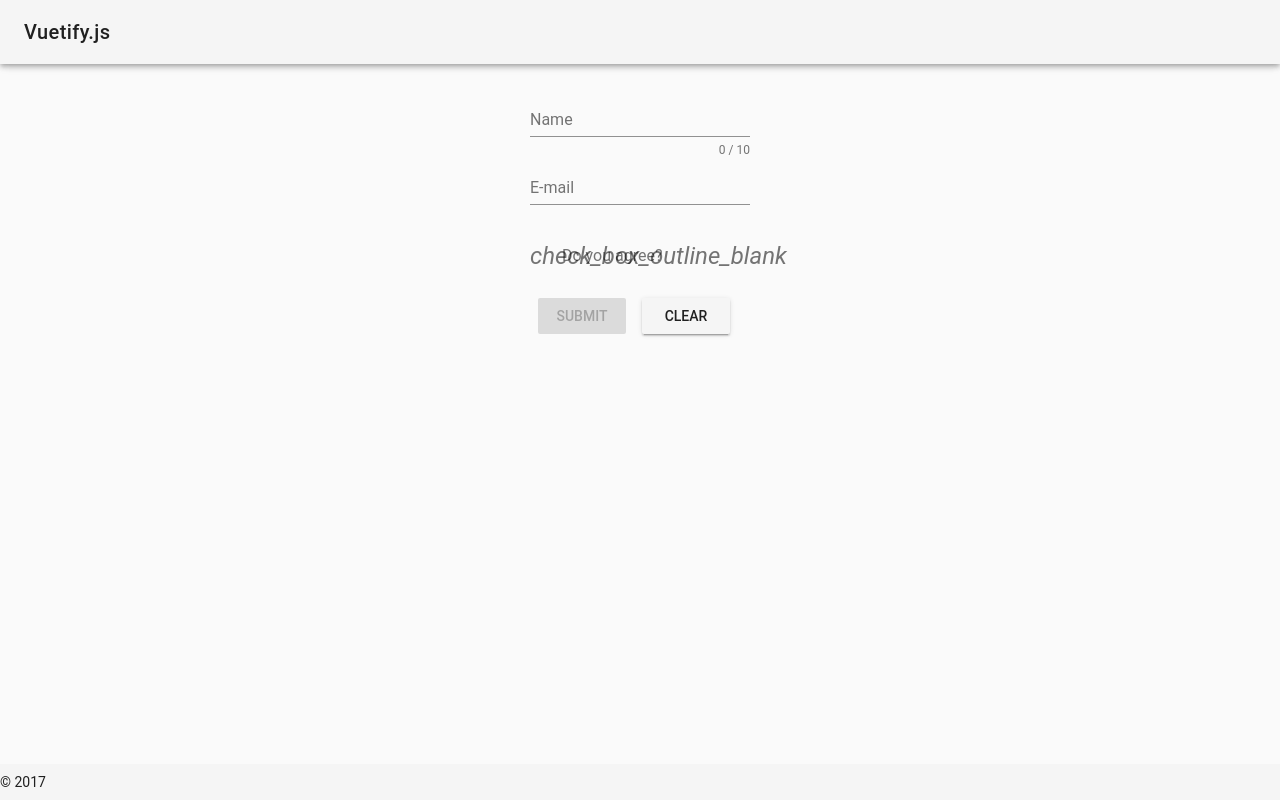
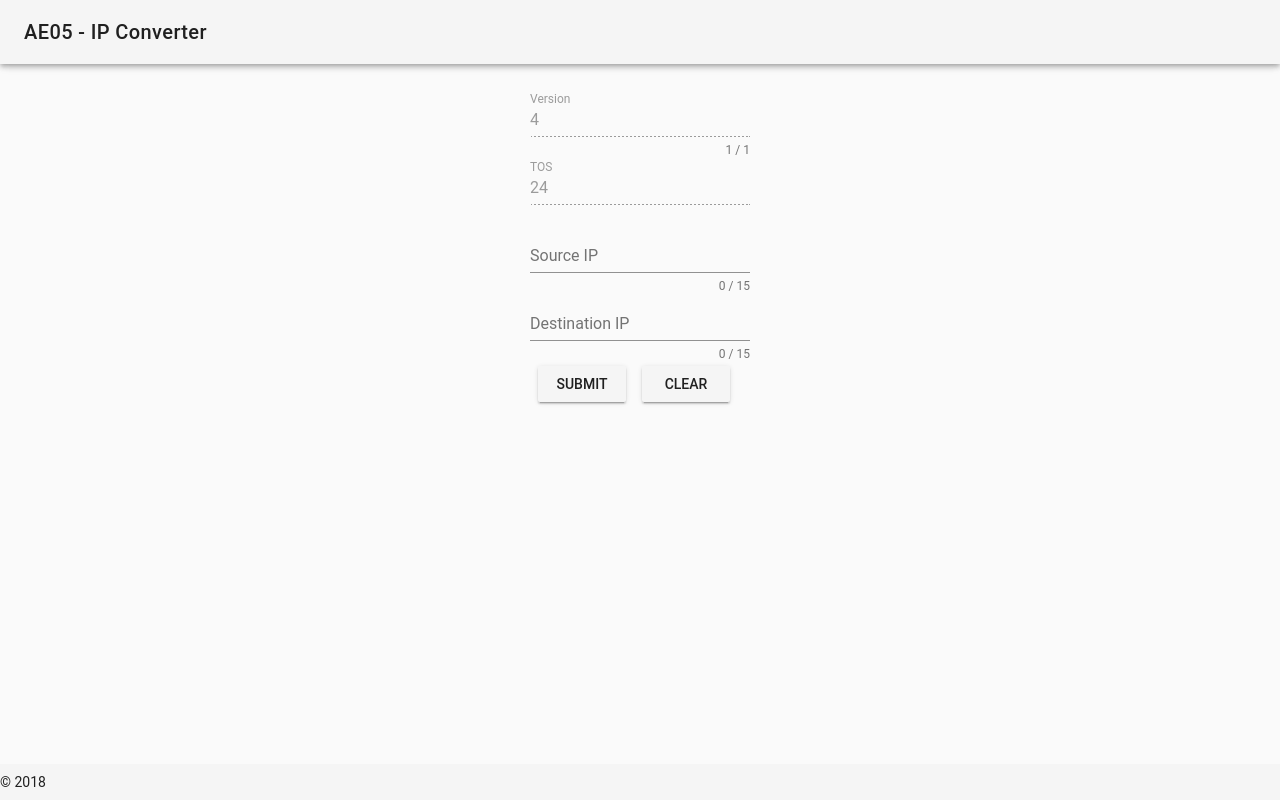
Before and after one commit to filipweidemann/ae05-ip-converter, a Vue app in the folder frontend/: page / in a window 1280 px wide. Built offline with nearby package versions, Linux system fonts and the light colour scheme; the HTML template or start-up script is replaced by a standard one.

Commit message:
add ip fields to frontend

```diff
--- a/frontend/src/App.vue
+++ b/frontend/src/App.vue
@@ -2,31 +2,14 @@
   <v-app>
     <v-toolbar
       app
-      :clipped-left="clipped"
     >
       <v-toolbar-title v-text="title"></v-toolbar-title>
     </v-toolbar>
     <v-content>
       <CConverter/>
     </v-content>
-    <v-navigation-drawer
-      temporary
-      :right="right"
-      v-model="rightDrawer"
-      fixed
-      app
-    >
-      <v-list>
-        <v-list-tile @click="right = !right">
-          <v-list-tile-action>
-            <v-icon>compare_arrows</v-icon>
-          </v-list-tile-action>
-          <v-list-tile-title>Switch drawer (click me)</v-list-tile-title>
-        </v-list-tile>
-      </v-list>
-    </v-navigation-drawer>
-    <v-footer :fixed="fixed" app>
-      <span>&copy; 2017</span>
+    <v-footer app>
+      <span>&copy; 2018</span>
     </v-footer>
   </v-app>
 </template>
@@ -43,15 +26,10 @@ export default {
     return {
       clipped: false,
       drawer: true,
-      fixed: false,
-      items: [{
-        icon: 'bubble_chart',
-        title: 'Inspire'
-      }],
       miniVariant: false,
       right: true,
       rightDrawer: false,
-      title: 'Vuetify.js'
+      title: 'AE05 - IP Converter'
     }
   }
 }
--- a/frontend/src/components/CConverter.vue
+++ b/frontend/src/components/CConverter.vue
@@ -3,25 +3,35 @@
     <v-slide-y-transition mode="out-in">
       <v-layout column align-center>
         <v-form ref="form" v-model="valid" lazy-validation>
+
           <v-text-field
-            v-model="name"
-            :rules="nameRules"
-            :counter="10"
-            label="Name"
+            v-model="version"
+            :counter="1"
+            label="Version"
+            required
+            disabled
+          ></v-text-field>
+
+          <v-text-field
+            v-model="tos"
+            label="TOS"
+            required
+            disabled
+          ></v-text-field>
+
+          <v-text-field
+            v-model="source"
+            :counter="15"
+            label="Source IP"
             required
           ></v-text-field>
+
           <v-text-field
-            v-model="email"
-            :rules="emailRules"
-            label="E-mail"
+            v-model="destination"
+            :counter="15"
+            label="Destination IP"
             required
           ></v-text-field>
-          <v-checkbox
-            v-model="checkbox"
-            :rules="[v => !!v || 'You must agree to continue!']"
-            label="Do you agree?"
-            required
-          ></v-checkbox>
 
           <v-btn
             :disabled="!valid"
@@ -41,6 +51,16 @@ import api from '@/api'
 
 export default {
   name: 'CConverter',
+
+  data () {
+    return {
+      valid: true,
+      version: '4',
+      tos: '24',
+      source: '',
+      destination: ''
+    }
+  },
 
   methods: {
     submitForm () {
```
